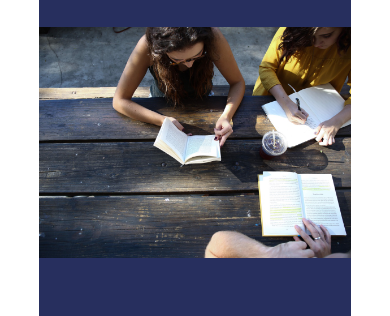
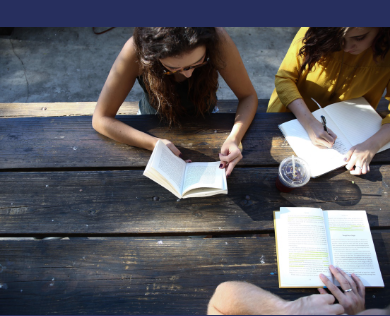
Before and after one commit to BerksunK/Capstone-Colmar, a plain HTML site: page index.html in a window 390 px wide. Shown: the part 71-387 px from the top of the page. Drawn offline with Linux system fonts and the light colour scheme.

Commit message:
Typo fixed

```diff
--- a/Resources/CSS/style.css
+++ b/Resources/CSS/style.css
@@ -141,7 +141,7 @@ button:hover{
 @media only screen and (max-width:770px){
 
     banner{
-        width: %100;
+        width: 100%;
         display: inline-flex;
         flex-direction: column;
         align-items: center;
```
